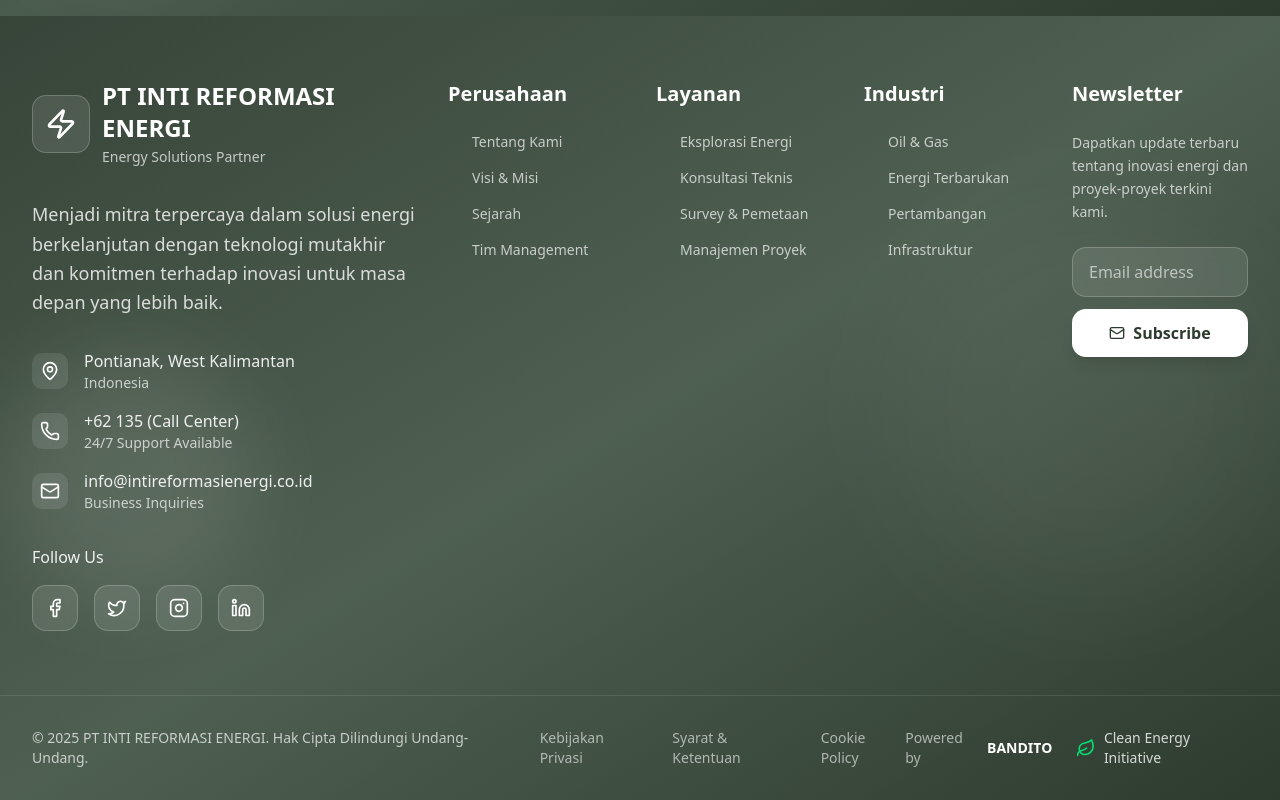
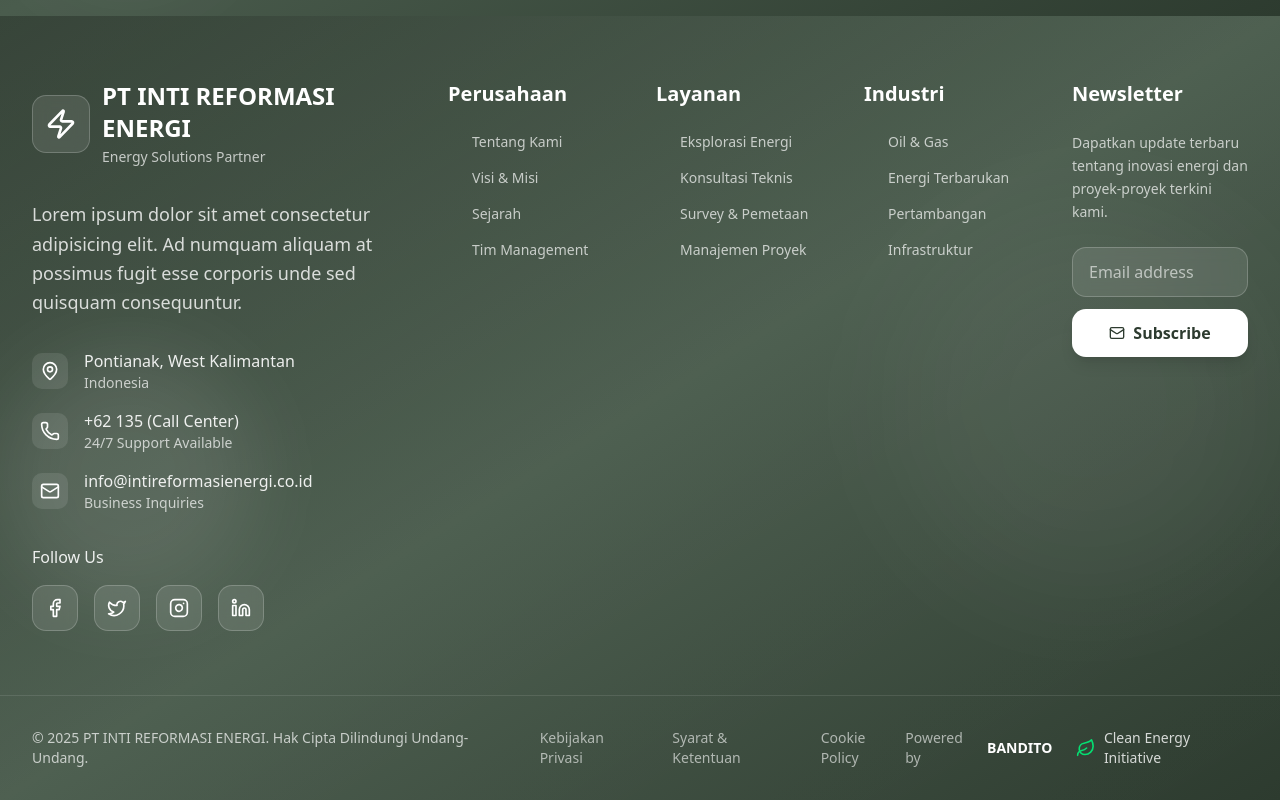
Before and after one commit to Adibayuluthfiansyah/PT_IREN, a Next.js app: page / in a window 1280 px wide. Shown: the part 4140-4940 px from the top of the page. Built offline with nearby package versions, Linux system fonts and the light colour scheme.

Commit message:
footer cant display toast still need fix

```diff
--- a/src/app/footer/page.tsx
+++ b/src/app/footer/page.tsx
@@ -40,6 +40,9 @@ const Footer = () => {
     { icon: Linkedin, href: '#', name: 'LinkedIn' },
   ];
 
+
+
+
   return (
     <footer className="bg-gradient-to-br from-[#2d3b2f] via-[#4a5c4d] to-[#2d3b2f] text-white relative overflow-hidden">
       {/* Background Effects */}
@@ -66,7 +69,7 @@ const Footer = () => {
               </div>
 
               <p className="text-white/80 mb-8 leading-relaxed text-lg max-w-md">
-                Menjadi mitra terpercaya dalam solusi energi berkelanjutan dengan teknologi mutakhir dan komitmen terhadap inovasi untuk masa depan yang lebih baik.
+              Lorem ipsum dolor sit amet consectetur adipisicing elit. Ad numquam aliquam at possimus fugit esse corporis unde sed quisquam consequuntur.
               </p>
 
               {/* Contact Info */}
```
